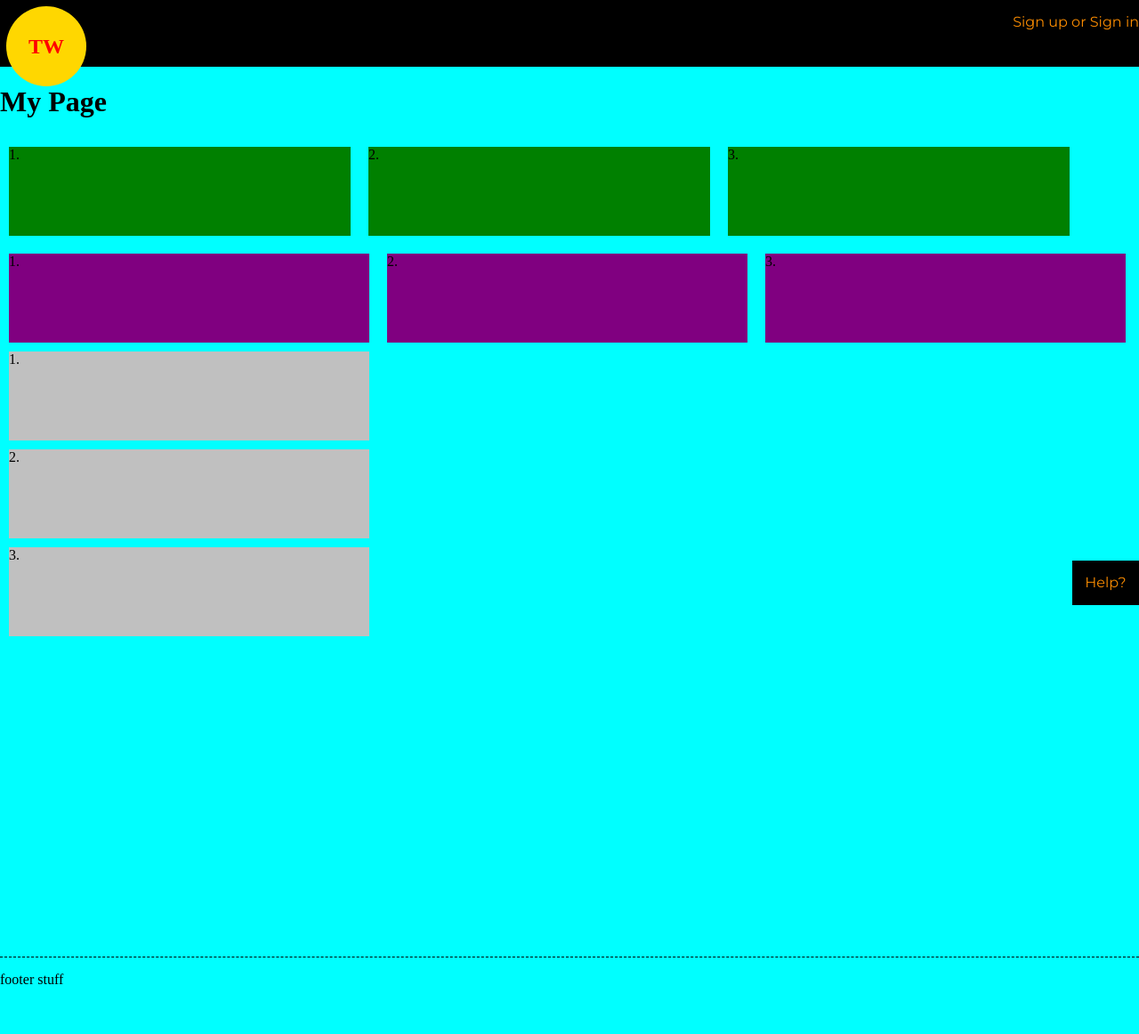
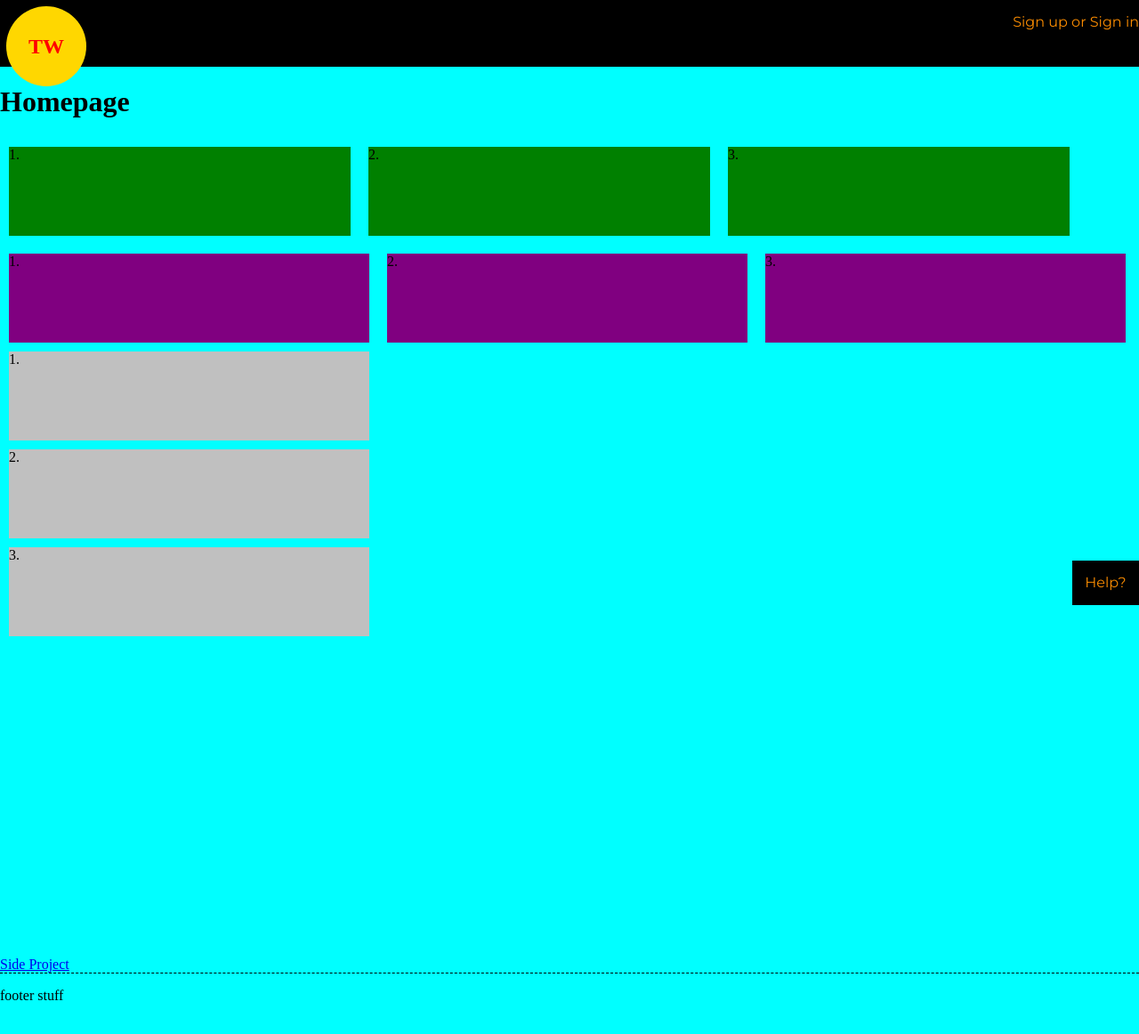
Before and after one commit to twashington96/trey-final, a plain HTML site: page index.html in a window 1280 px wide. Shown: the whole page at 89% size. Drawn offline with nearby package versions, Linux system fonts and the light colour scheme; files that its build step writes are made by us from their sources.

Commit message:
Update index.html

```diff
--- a/index.html
+++ b/index.html
@@ -4,7 +4,7 @@
   <meta charset="UTF-8">
   <title>Final Project</title>
   <link rel="stylesheet" href="https://cdnjs.cloudflare.com/ajax/libs/normalize/5.0.0/normalize.min.css">
-<link rel="stylesheet" href="./style.css">
+<link rel="stylesheet" href="./css/style.css">
 
 </head>
 <body>
@@ -18,7 +18,7 @@
 </div>
 
 <div id="content">
-  <h1>My Page</h1>
+  <h1>Homepage</h1>
 
   <div id="row01">
     <div class="first-row">1.</div>
@@ -43,6 +43,8 @@
   <p>Help?</p>
 </div>
 
+  <a href="./pages/Page-2.html">Side Project</a>
+
 <div id="footer">
   <p>footer stuff</p>
 </div>
```
